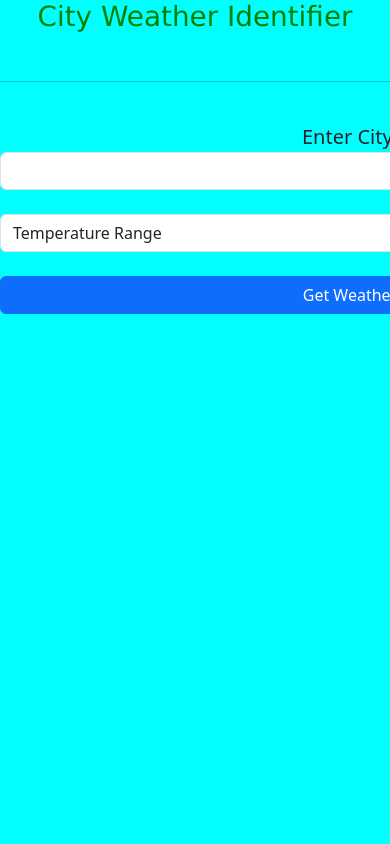
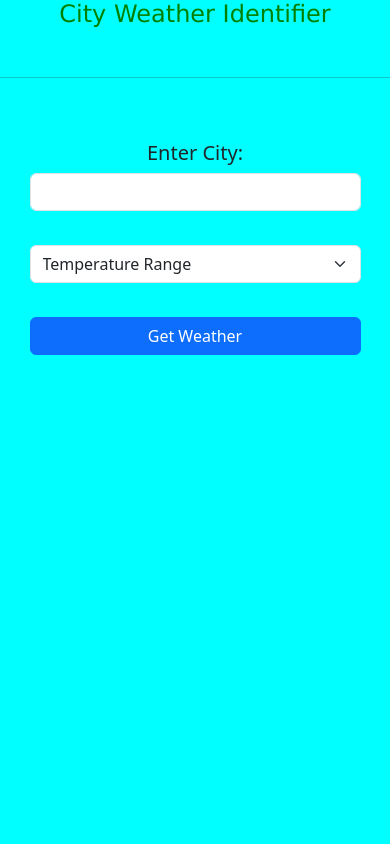
Before and after one commit to saifkayyali3/CityWeatherIdentifier, a Flask app: page / in a window 390 px wide; the page is wider, and only the part inside the window is pictured. Run offline with Flask 3, Linux system fonts and the light colour scheme.

Commit message:
Added Responsive Design

```diff
--- a/static/CSS/Style.css
+++ b/static/CSS/Style.css
@@ -1,20 +1,51 @@
 body{
     background-color: aqua;
     text-align: center;
-    justify-content: center;
+    margin: 0;
 }
 #header1{
 color: green;
 font-family: 'Lucida Sans', 'Lucida Sans Regular', 'Lucida Grande', 'Lucida Sans Unicode', Geneva, Verdana, sans-serif;
 }
 .form-container{
-    width: 700px;
-    margin: 0 auto;
+    width: 90%;
+    max-width: 600px;
+    margin: 20px auto;
+    padding: 20px;
+    box-sizing: border-box;
 }
 #dropdown{
+    display: flex;
     justify-content: center;
+}
+.form-control, .form-select, .btn{
+width: 100%;
+margin: 5px 0;
 }
 #cityname{
     font-family: 'Times New Roman', Times, serif;
 
 }
+
+.mt-4{
+    width: 100%;
+    overflow-x: auto;
+}
+.mt-4 table{
+    width: 100%;
+    border-collapse: collapse;
+}
+
+@media(max-width:600px)
+{
+#header1 {
+    font-size: 1.5rem;
+}
+.form-container{
+    padding: 10px;
+    margin: 10px auto;
+}
+.table {
+    font-size: 0.9rem;
+}
+}
```
